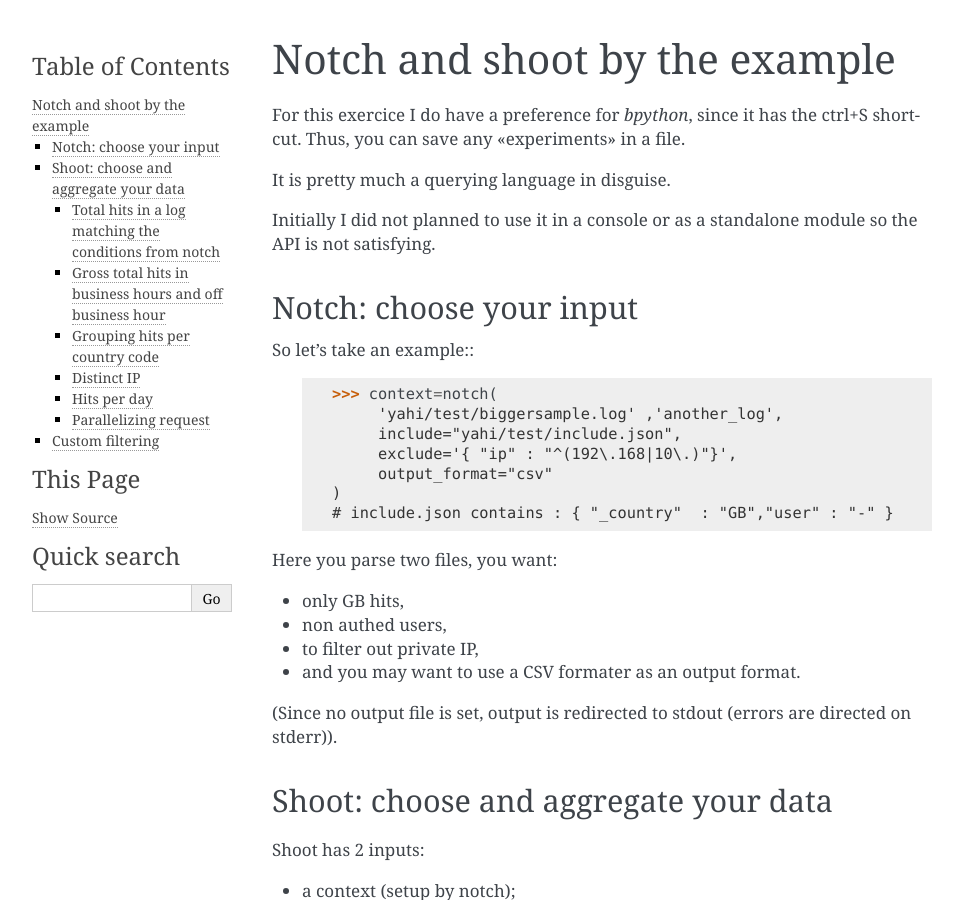
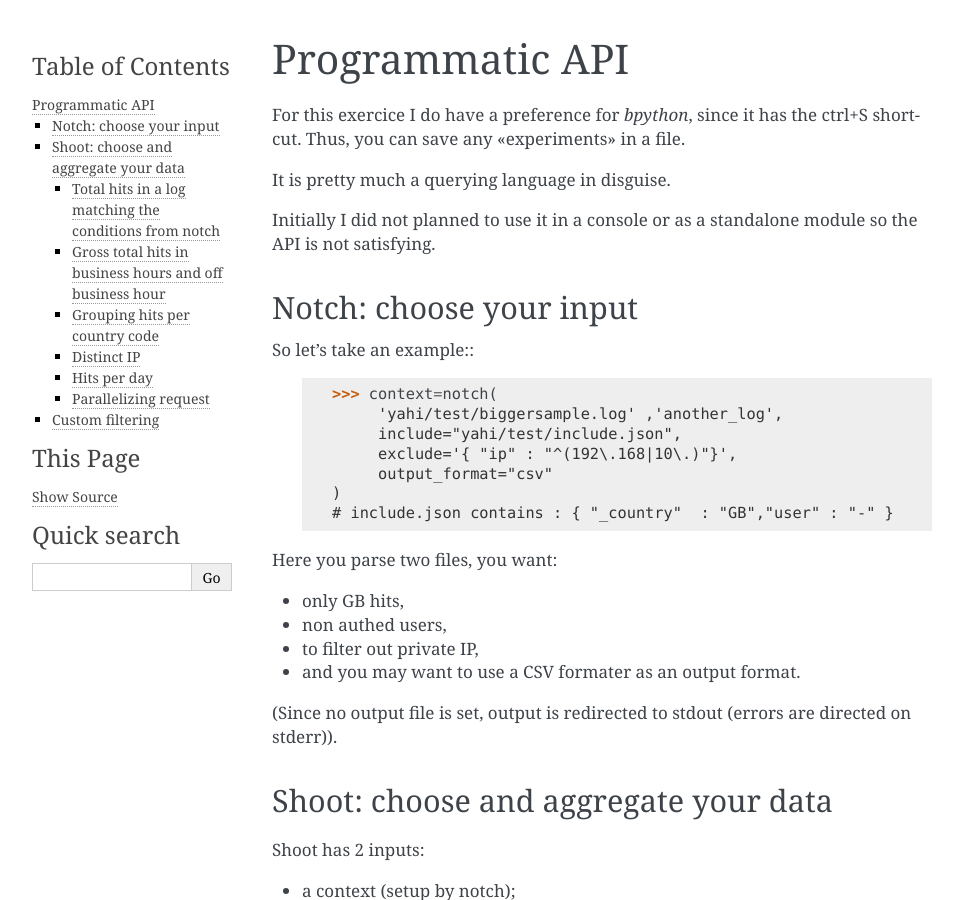
Before and after one commit to jul/yahi, a Sphinx documentation site: the page built from docs/source/console.rst, in a window 1280 px wide and 900 px high. Shown: the whole window, without its empty margins (148-1111 px from the left). Built offline with Sphinx 7.4.7, drawn with Linux system fonts in a browser that asks for light colours; pages that are not in the unit, such as notebooks, are missing from menus.

Commit message:
shortening title

```diff
--- a/docs/source/console.rst
+++ b/docs/source/console.rst
@@ -1,5 +1,5 @@
-Notch and shoot by the example
-******************************
+Programmatic API
+****************
 
 For this exercice I do have a preference for *bpython*, since it has the ctrl+S shortcut.  Thus, you can save any «experiments» in a file.
 
```
